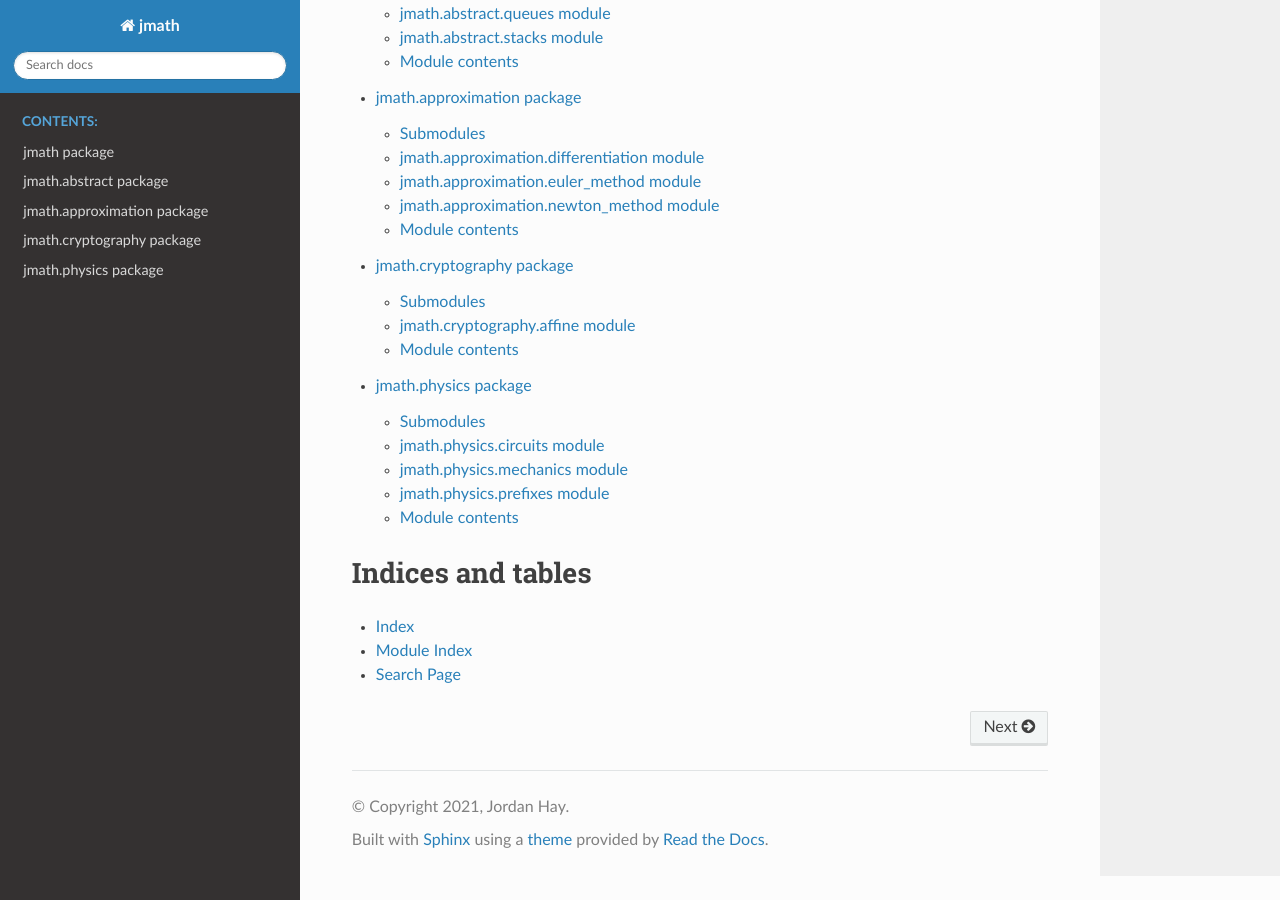
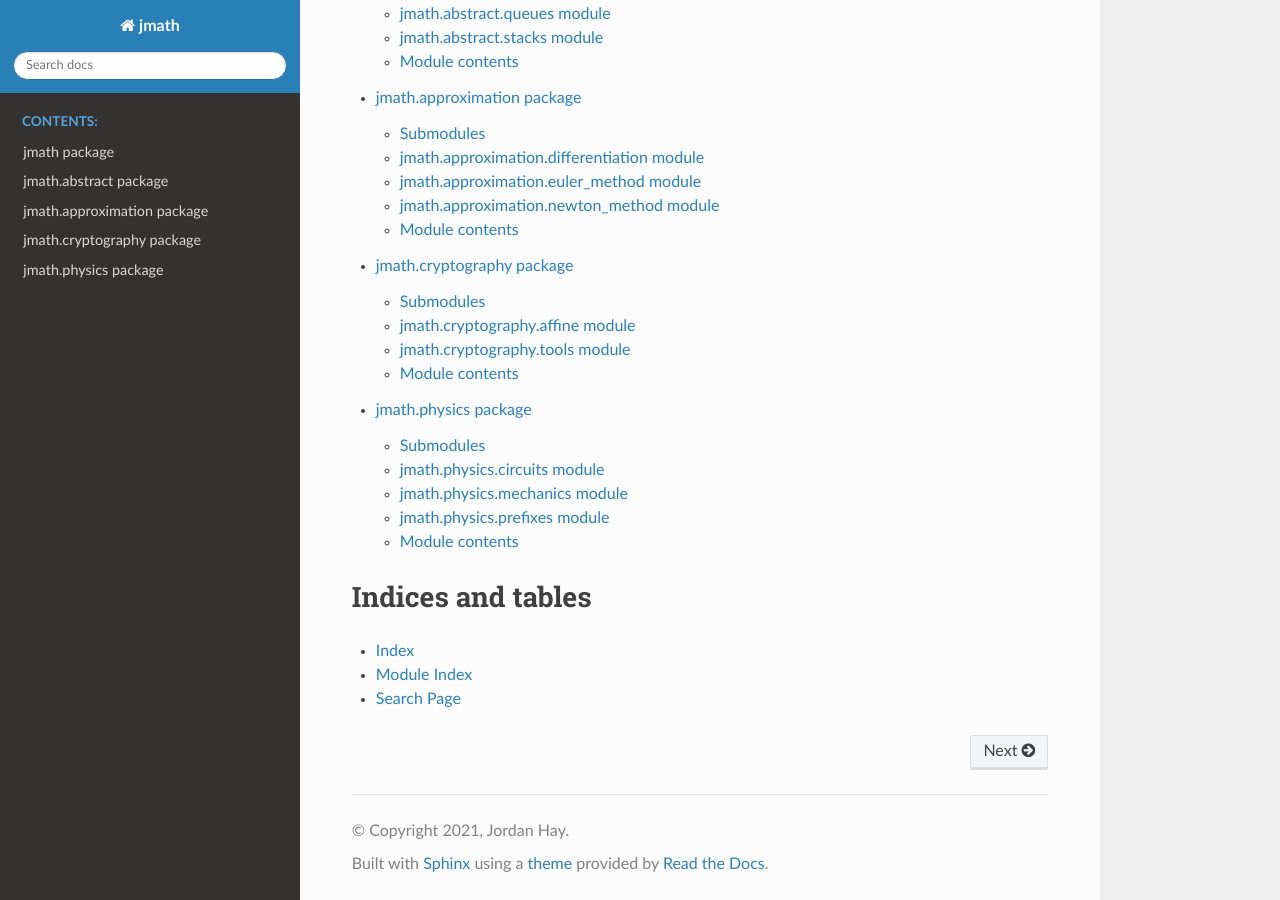
Before and after one commit to JHay0112/jmath, a Sphinx documentation site: the page built from docs/source/index.rst, in a window 1280 px wide and 900 px high, scrolled down 530 px. Built offline with Sphinx 7.4.7 and the Read the Docs theme 2.0.0, drawn with Linux system fonts in a browser that asks for light colours.

Commit message:
Add crypto tools to documentation

```diff
--- a/docs/source/jmath.cryptography.rst
+++ b/docs/source/jmath.cryptography.rst
@@ -12,6 +12,14 @@ jmath.cryptography.affine module
    :undoc-members:
    :show-inheritance:
 
+jmath.cryptography.tools module
+-------------------------------
+
+.. automodule:: jmath.cryptography.tools
+   :members:
+   :undoc-members:
+   :show-inheritance:
+
 Module contents
 ---------------
 
```
